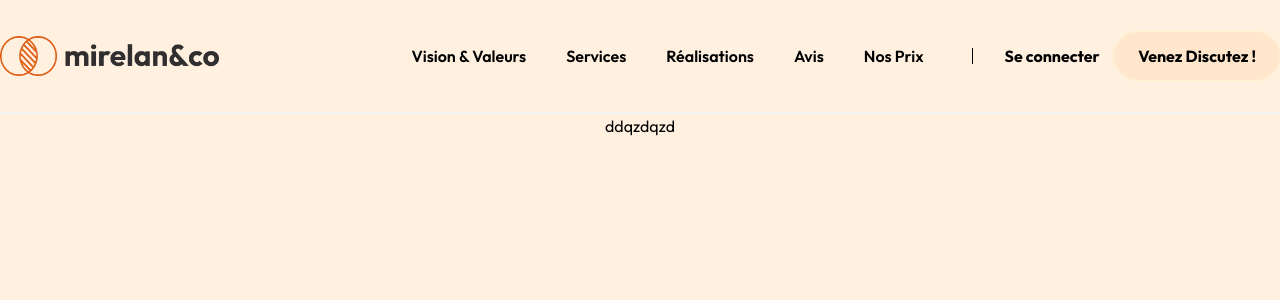
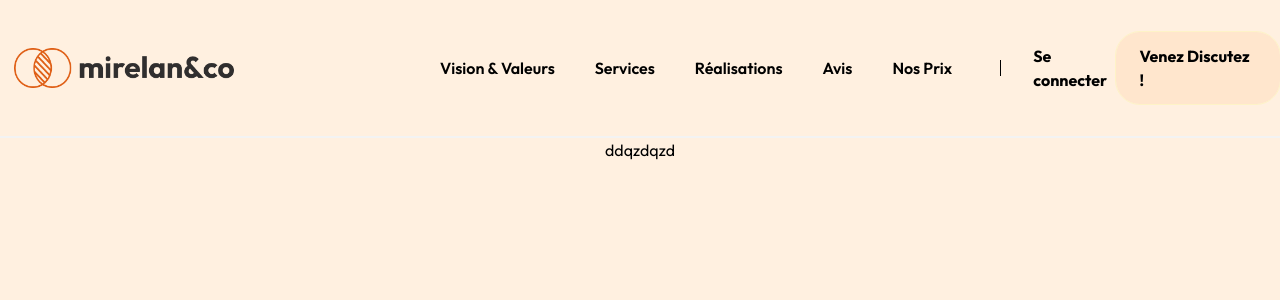
Before and after one commit to MirelanAgency/mirelan-frontend-nextjs, a Next.js app: page / in a window 1280 px wide. Shown: the top 300 px of the page. Built offline with nearby package versions, Linux system fonts and the light colour scheme.

Commit message:
fix: logo dimensions

```diff
--- a/src/components/Brand/index.tsx
+++ b/src/components/Brand/index.tsx
@@ -1,7 +1,7 @@
 export default function Brand() {
     return (
-        <div className="flex items-center justify-center">
-            <img src="/logo.png" alt="logo" className="h-10"/>
+        <div className="flex items-center justify-center flex-shrink-0" style={{ minWidth: '15.5rem' }}>
+            <img src="/logo.png" alt="logo" className="h-10 w-50 object-contain"/>
         </div>
     )
 }
```
